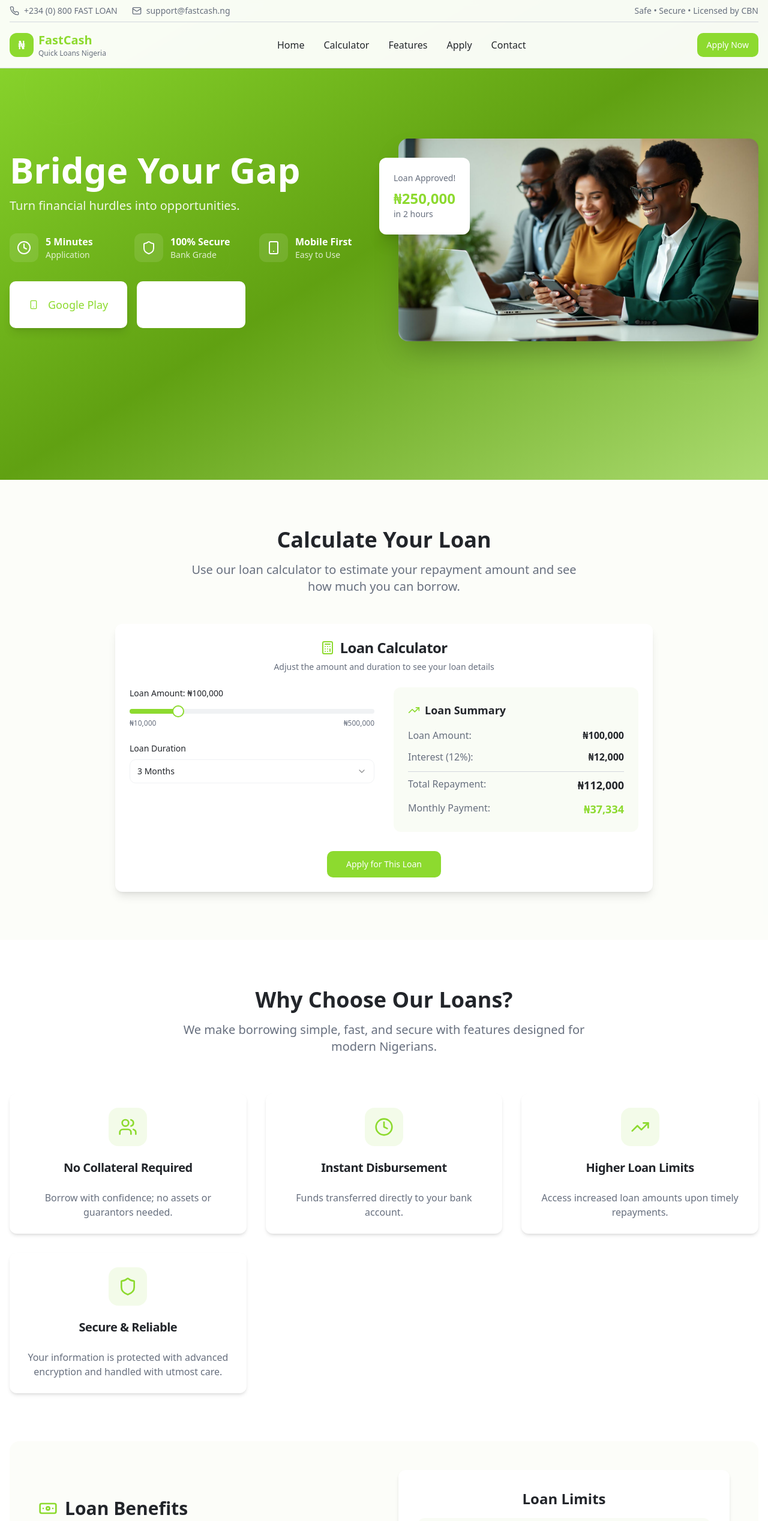
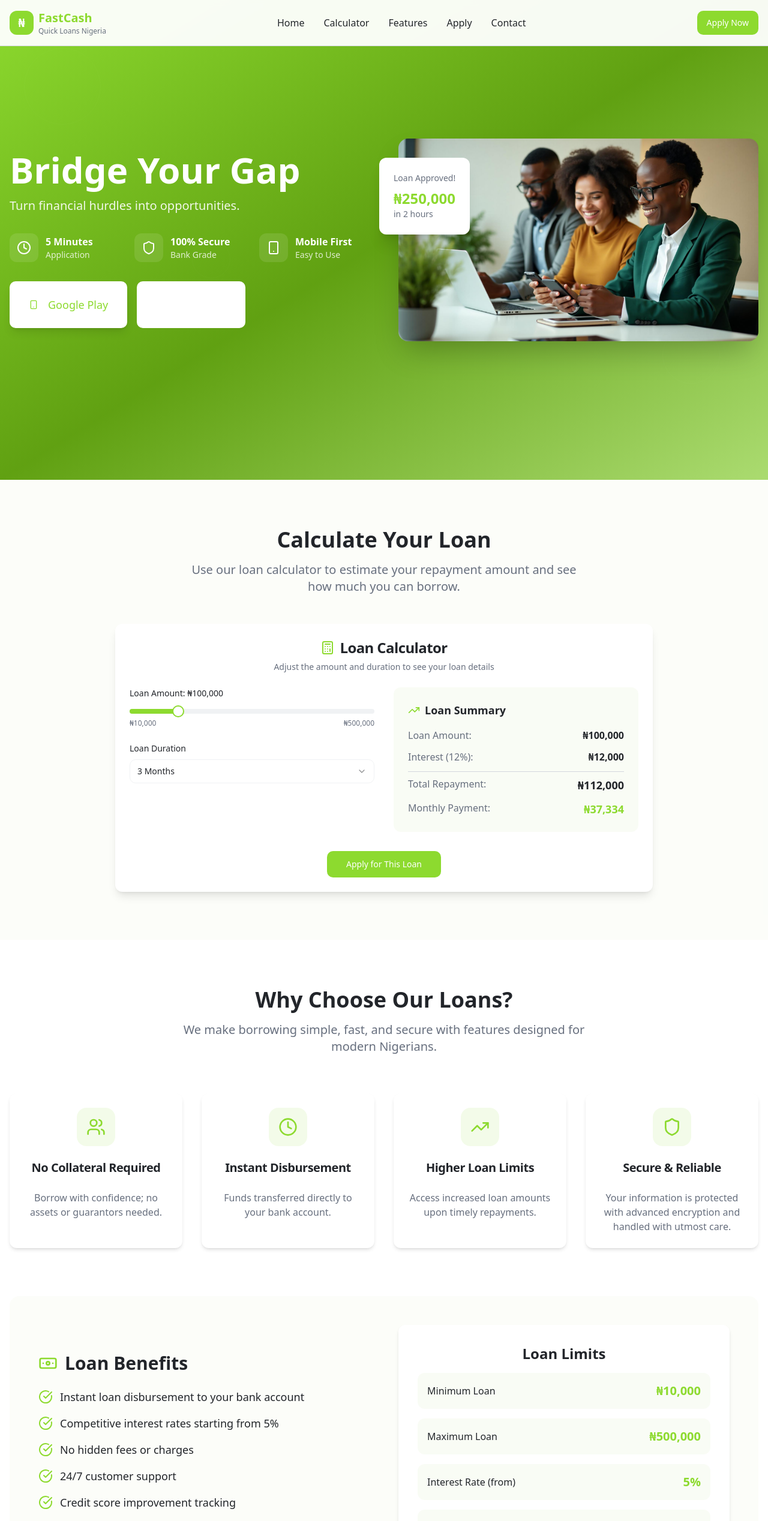
Before and after one commit to xc916/green-cash-connect, a React (Vite) app: page / in a window 1280 px wide. Shown: the top 2536 px of the page at 60% size. Built offline with nearby package versions, Linux system fonts and the light colour scheme.

Commit message:
Refactor website components
- Adjust "Why Choose Our Loans?" module for symmetrical display.
- Remove "Trusted by Thousands" section.
- Remove contact information from the top navigation bar.
- Address image issues in the "What Our Customers Say" module.

```diff
--- a/src/components/Features.tsx
+++ b/src/components/Features.tsx
@@ -54,16 +54,16 @@ const Features = () => {
           </p>
         </div>
 
-        <div className="grid md:grid-cols-2 lg:grid-cols-3 gap-8 mb-20">
+        <div className="grid grid-cols-1 md:grid-cols-2 lg:grid-cols-2 xl:grid-cols-4 gap-8 mb-20">
           {features.map((feature, index) => (
-            <Card key={index} className="text-center hover:shadow-lg transition-shadow border-0 shadow-md">
-              <CardHeader>
+            <Card key={index} className="text-center hover:shadow-lg transition-shadow border-0 shadow-md h-full">
+              <CardHeader className="flex-shrink-0">
                 <div className="w-16 h-16 bg-primary/10 rounded-2xl flex items-center justify-center mx-auto mb-4 text-primary">
                   {feature.icon}
                 </div>
                 <CardTitle className="text-xl">{feature.title}</CardTitle>
               </CardHeader>
-              <CardContent>
+              <CardContent className="flex-1 flex items-center">
                 <CardDescription className="text-base">
                   {feature.description}
                 </CardDescription>
--- a/src/components/Header.tsx
+++ b/src/components/Header.tsx
@@ -1,6 +1,6 @@
 import { useState } from "react";
 import { Button } from "@/components/ui/button";
-import { Menu, X, Phone, Mail } from "lucide-react";
+import { Menu, X } from "lucide-react";
 
 const Header = () => {
   const [isMenuOpen, setIsMenuOpen] = useState(false);
@@ -16,22 +16,6 @@ const Header = () => {
   return (
     <header className="fixed top-0 w-full bg-white/95 backdrop-blur-sm border-b z-50">
       <div className="container mx-auto px-4">
-        {/* Top bar */}
-        <div className="hidden md:flex justify-between items-center py-2 text-sm border-b">
-          <div className="flex items-center space-x-6">
-            <div className="flex items-center space-x-2 text-muted-foreground">
-              <Phone className="w-4 h-4" />
-              <span>+234 (0) 800 FAST LOAN</span>
-            </div>
-            <div className="flex items-center space-x-2 text-muted-foreground">
-              <Mail className="w-4 h-4" />
-              <span>support@fastcash.ng</span>
-            </div>
-          </div>
-          <div className="text-muted-foreground">
-            Safe • Secure • Licensed by CBN
-          </div>
-        </div>
 
         {/* Main navigation */}
         <div className="flex justify-between items-center py-4">
--- a/src/components/Testimonials.tsx
+++ b/src/components/Testimonials.tsx
@@ -98,28 +98,6 @@ const Testimonials = () => {
           </div>
         </div>
 
-        {/* Trust Indicators */}
-        <div className="bg-accent/30 rounded-2xl p-8">
-          <h3 className="text-2xl font-bold text-center mb-8">Trusted by Thousands</h3>
-          <div className="grid grid-cols-2 md:grid-cols-4 gap-8 text-center">
-            <div>
-              <div className="text-3xl font-bold text-primary mb-2">50,000+</div>
-              <div className="text-muted-foreground">Customers Served</div>
-            </div>
-            <div>
-              <div className="text-3xl font-bold text-primary mb-2">₦2.5B+</div>
-              <div className="text-muted-foreground">Loans Disbursed</div>
-            </div>
-            <div>
-              <div className="text-3xl font-bold text-primary mb-2">98%</div>
-              <div className="text-muted-foreground">Approval Rate</div>
-            </div>
-            <div>
-              <div className="text-3xl font-bold text-primary mb-2">4.9/5</div>
-              <div className="text-muted-foreground">Customer Rating</div>
-            </div>
-          </div>
-        </div>
       </div>
     </section>
   );
```
